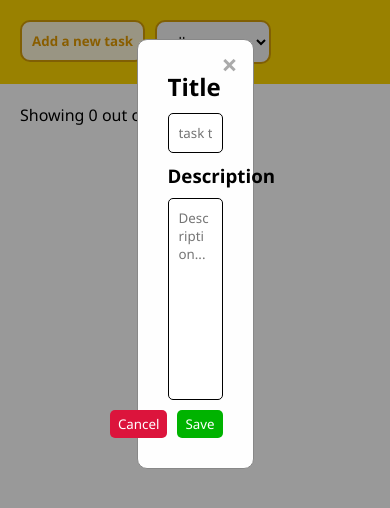
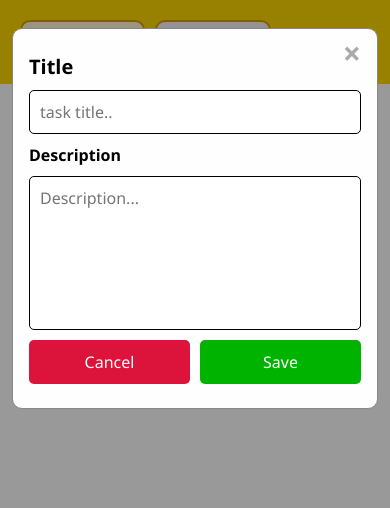
Before and after one commit to Zumi16/Todo-Webapp-Assessment, a plain HTML site: page frontend/index.html in a window 390 px wide. Both pictures are taken after a click on the button "Add a new task". Drawn offline with Linux system fonts and the light colour scheme.

Commit message:
Fix mobile responsiveness for modals

```diff
--- a/frontend/index.html
+++ b/frontend/index.html
@@ -43,7 +43,7 @@
                 <h2>Title</h2>
                 <input class="title-input" type="text" name="title" id="title" placeholder="task title..">
                 <h3>Description</h3>
-                <textarea class="description-input" name="description" id="description" rows="10" cols="50" placeholder="Description..."></textarea>
+                <textarea class="description-input" name="description" id="description" rows="6" placeholder="Description..."></textarea>
                 <div class="action-buttons">
                     <button class="cancel-btn" type="button" id="cancelBtn">Cancel</button>
                     <button class="submit-btn" type="submit">Save</button>
@@ -58,7 +58,7 @@
                 <h2>Title</h2>
                 <input class="title-input" type="text" name="title" id="editTitle" placeholder="task title..">
                 <h3>Description</h3>
-                <textarea class="description-input" name="description" id="editDescription" rows="10" cols="50" placeholder="Description..."></textarea>
+                <textarea class="description-input" name="description" id="editDescription" rows="6" placeholder="Description..."></textarea>
                 <h3>Status</h3>
                 <select class="status-options" id="statusOptions">
                     <option value="todo">to do</option>
--- a/frontend/script.js
+++ b/frontend/script.js
@@ -76,12 +76,23 @@ async function displayCards() {
     renderCards(taskData);
 }
 
+function openModal(modalElement) {
+    modalElement.style.display = "block";
+    document.body.classList.add("modal-open");
+    modalElement.scrollTop = 0;
+}
+
 function closeModal(modalElement) {
     modalElement.style.display = "none";
+    document.body.classList.remove("modal-open");
+}
+
+function isModalOpen(modalElement) {
+    return modalElement.style.display === "block";
 }
 
 addButton.addEventListener("click", (event) => {
-    addModal.style.display = "block";
+    openModal(addModal);
 })
 
 closeBtn.addEventListener("click", () => closeModal(addModal));
@@ -89,12 +100,32 @@ editCloseBtn.addEventListener("click", () => closeModal(editModal));
 cancelBtn.addEventListener("click", () => closeModal(addModal));
 editCancelBtn.addEventListener("click", () => closeModal(editModal));
 
+[addModal, editModal].forEach(modal => {
+    modal.addEventListener("click", (event) => {
+        if (event.target === modal) {
+            closeModal(modal);
+        }
+    });
+});
+
+document.addEventListener("keydown", (event) => {
+    if (event.key !== "Escape") {
+        return;
+    }
+
+    [addModal, editModal].forEach(modal => {
+        if (isModalOpen(modal)) {
+            closeModal(modal);
+        }
+    });
+});
+
 cardsContainer.addEventListener('click', async (event) => {
     const editBtn = event.target.closest?.('.edit-btn');
     const deleteBtn = event.target.closest?.('.delete-btn');
 
     if (editBtn) {
-        editModal.style.display = "block";
+        openModal(editModal);
         const cardElement = event.target.closest?.('.card-item')
         const selectedTask = taskData.find(task => task.id == cardElement.id);
         let statusString = ''
@@ -166,7 +197,7 @@ form.addEventListener('submit', async (event) => {
         const newTask = await response.json();
         console.log(`Task Added:`, newTask);
 
-        addModal.style.display = 'none';
+        closeModal(addModal);
         form.reset();
 
         await displayCards();
@@ -208,7 +239,7 @@ editForm.addEventListener('submit', async (event) => {
             alert("Error:", result.message);
         }
 
-        editModal.style.display = 'none';
+        closeModal(editModal);
         editForm.reset();
 
         await displayCards();
--- a/frontend/styles.css
+++ b/frontend/styles.css
@@ -89,15 +89,23 @@ main {
 }
 
 /* Modal Styles */
-/* Add Modal */
-.add-modal {
+body.modal-open {
+    overflow: hidden;
+}
+
+
+/* Add Modal & Edit Modal share the same overlay behaviour */
+.add-modal,
+.edit-modal {
     display: none;
     position: fixed;
-    top: 0;
-    left: 0;
+    inset: 0;
     z-index: 999;
     width: 100%;
     height: 100%;
+    padding: 20px;
+    overflow-y: auto;
+    -webkit-overflow-scrolling: touch;
     background-color: rgba(0, 0, 0, 0.4);
 }
 
@@ -105,11 +113,11 @@ main {
     position: relative;
     background-color: #fefefe;
     margin: 10% auto;
-    /* 15% from the top and centered */
+    /* centered, pushed down from the top */
     padding: 30px;
     border: 1px solid #888;
-
-    width: 30%;
+    width: 100%;
+    max-width: 480px;
     border-radius: 10px;
 }
 
@@ -119,9 +127,9 @@ main {
     top: 5px;
     right: 15px;
     color: #aaa;
-    float: right;
     font-size: 28px;
     font-weight: bold;
+    line-height: 1;
     cursor: pointer;
 }
 
@@ -134,50 +142,90 @@ main {
 
 .title-input,
 .description-input {
+    width: 100%;
+    min-width: 0;
+    max-width: 100%;
     padding: 10px;
     border-radius: 5px;
     border: 1px solid black;
     resize: none;
+    font-size: 1rem;
+}
+
+.description-input {
+    min-height: 160px;
 }
 
 .status-options {
     padding: 8px;
     border-radius: 5px;
+    max-width: 100%;
 }
 
 .action-buttons {
     display: flex;
+    flex-wrap: wrap;
     gap: 10px;
     justify-content: right;
 }
 
-.cancel-btn {
-    padding: 5px 8px;
+.cancel-btn,
+.submit-btn {
+    padding: 8px 14px;
     border-radius: 5px;
-    background: crimson;
     color: white;
     cursor: pointer;
     border: none;
+    font-size: 1rem;
+}
+
+.cancel-btn {
+    background: crimson;
 }
 
 .submit-btn {
-    padding: 5px 8px;
-    border-radius: 5px;
     background: #00b300;
-    color: white;
-    cursor: pointer;
-    border: none;
 }
 
-/* Edit Modal */
+/* Mobile */
+@media (max-width: 600px) {
+    .add-modal,
+    .edit-modal {
+        padding: 12px;
+    }
 
-.edit-modal {
-    display: none;
-    position: fixed;
-    top: 0;
-    left: 0;
-    z-index: 999;
-    width: 100%;
-    height: 100%;
-    background-color: rgba(0, 0, 0, 0.4);
+    .modal-content {
+        margin: 16px auto 32px;
+        padding: 24px 16px;
+        max-width: 100%;
+    }
+
+    .modal-content h2 {
+        font-size: 1.25rem;
+    }
+
+    .modal-content h3 {
+        font-size: 1rem;
+    }
+
+    .close,
+    .edit-close {
+        top: 4px;
+        right: 8px;
+        font-size: 32px;
+        padding: 4px 8px;
+    }
+
+    .description-input {
+        min-height: 120px;
+    }
+
+    .action-buttons {
+        justify-content: stretch;
+    }
+
+    .action-buttons button {
+        flex: 1;
+        min-height: 44px;
+    }
 }
```
